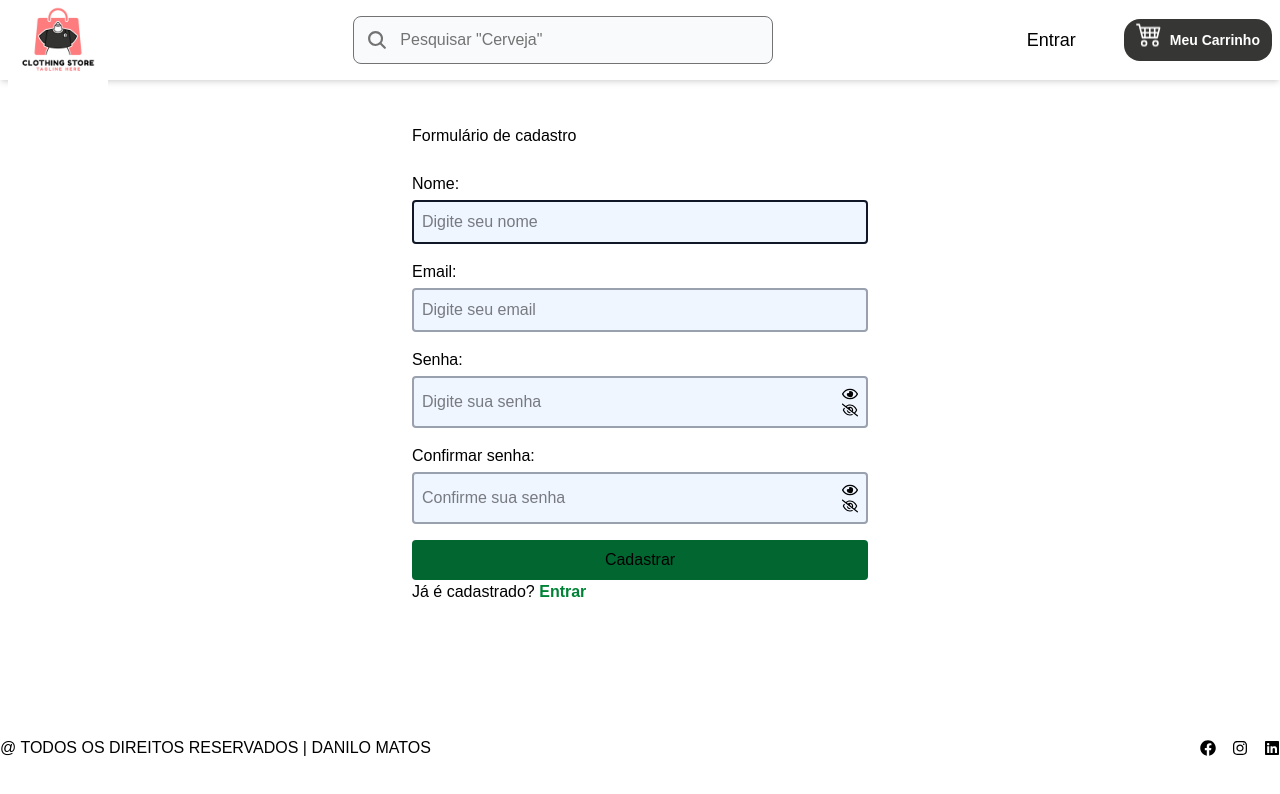
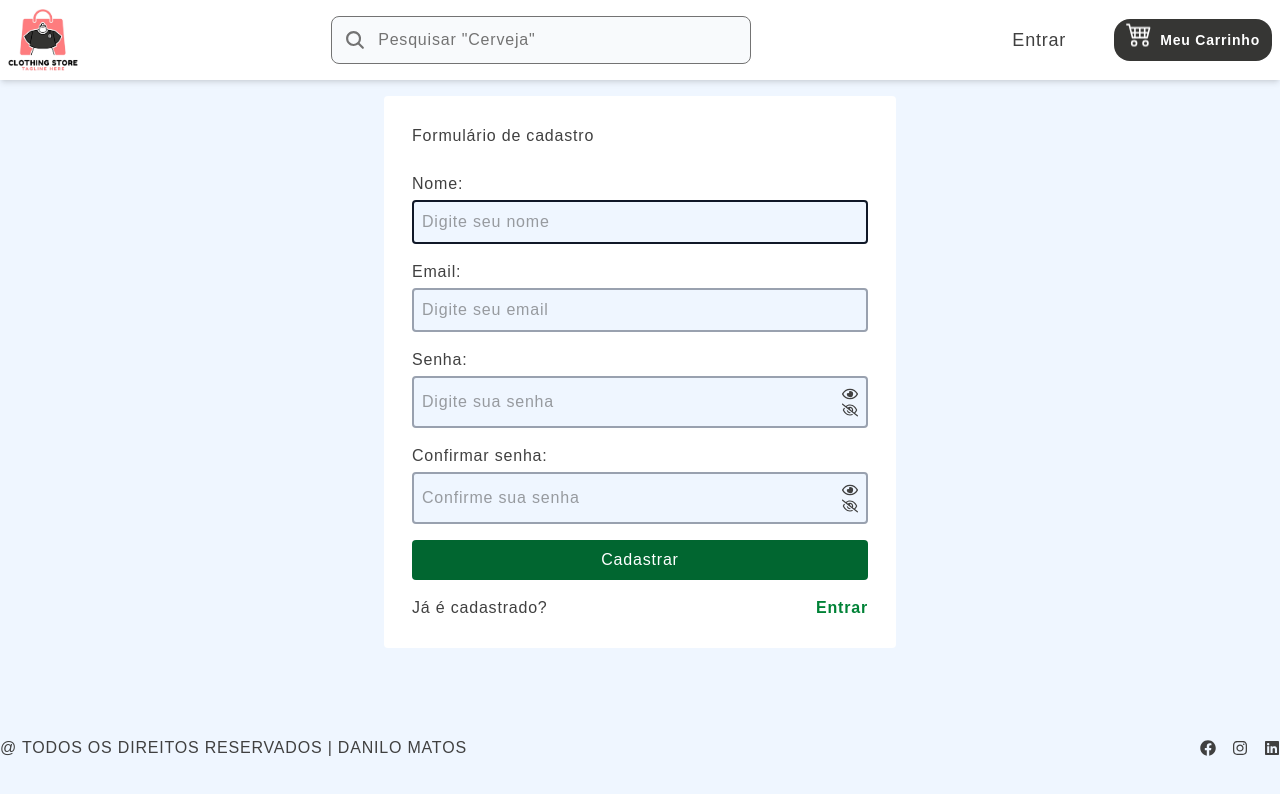
Before and after one commit to dnlMatos/ecommerce, a React (Vite) app in the folder front/: page /register in a window 1280 px wide. Shown: the top 794 px of the page. Built offline with nearby package versions, Linux system fonts and the light colour scheme.

Commit message:
styleForm

```diff
--- a/front/package.json
+++ b/front/package.json
@@ -23,7 +23,6 @@
     "@types/react": "^19.1.2",
     "@types/react-dom": "^19.1.2",
     "@vitejs/plugin-react": "^4.4.1",
-    "autoprefixer": "^10.4.21",
     "eslint": "^9.25.0",
     "eslint-plugin-react-hooks": "^5.2.0",
     "eslint-plugin-react-refresh": "^0.4.19",
--- a/front/src/components/Header.jsx
+++ b/front/src/components/Header.jsx
@@ -24,7 +24,7 @@ const Header = () => {
           <Link to="/" className="h-full flex items-center justify-center">
             <img
               src={logo}
-              width={100}
+              width={70}
               height={60}
               alt="logo"
               className="hidden lg:block"
--- a/front/src/index.css
+++ b/front/src/index.css
@@ -1,6 +1,11 @@
 @import "tailwindcss";
 
-@import url("https://fonts.googleapis.com/css2?family=Poppins:ital,wght@0,100;0,200;0,300;0,400;0,500;0,600;0,700;0,800;0,900;1,100;1,200;1,300;1,400;1,500;1,600;1,700;1,800;1,900&display=swap");
+@theme {
+  --color-primary-100: #228822;
+  --color-primary-200: #008000;
+  --color-secondary-100: #0b1a78;
+  --color-secondary-200: #00b050;
+}
 
 html {
   scroll-behavior: smooth;
@@ -10,7 +15,8 @@ body {
   font-family: "Poppins", sans-serif;
   font-weight: 100;
   font-style: normal;
-  /* @apply bg-blue-50 text-neutral-700 scroll-smooth; */
+  letter-spacing: 0.05em;
+  @apply bg-blue-50 text-neutral-700 scroll-smooth;
 }
 
 .scrollbar-none::-webkit-scrollbar {
@@ -19,9 +25,9 @@ body {
 
 .scrollbarCustom::-webkit-scrollbar {
   width: 10px;
-  /* @apply bg-slate-100; */
+  @apply bg-slate-100;
 }
 
 .scrollbarCustom::-webkit-scrollbar-thumb {
-  /* @apply bg-blue-100 rounded-full; */
+  @apply bg-blue-100 rounded-full;
 }
--- a/front/src/pages/Login.jsx
+++ b/front/src/pages/Login.jsx
@@ -1,4 +1,3 @@
-import React from "react";
 import { FaRegEye } from "react-icons/fa";
 import { FaRegEyeSlash } from "react-icons/fa6";
 import { Link } from "react-router-dom";
@@ -13,7 +12,7 @@ const Login = () => {
             <input
               type="email"
               id="email"
-              className="bg-blue-50 p-2 border-2 border-gray-400 outline-none focus:border-gray-900 rounded"
+              className="bg-blue-50 p-2 border-2 border-gray-400 outline-none focus:border-primary-200 rounded"
               name="email"
               value=""
               onChange=""
@@ -23,7 +22,7 @@ const Login = () => {
 
           <div className="grid gap-1">
             <label htmlFor="password">Senha:</label>
-            <div className="bg-blue-50 p-2 border-2 border-gray-400 rounded flex items-center focus-within:border-gray-900">
+            <div className="bg-blue-50 p-2 border-2 border-gray-400 rounded flex items-center focus-within:border-primary-200">
               <input
                 type="password"
                 id="password"
@@ -43,7 +42,7 @@ const Login = () => {
               Esqueceu senha?
             </Link>
           </div>
-          <button className="bg-green-800 hover:bg-green-700 rounded p-2 cursor-pointer">
+          <button className="bg-green-800 hover:bg-green-700 rounded p-2 cursor-pointer text-white">
             Entrar
           </button>
         </form>
--- a/front/src/pages/Register.jsx
+++ b/front/src/pages/Register.jsx
@@ -1,4 +1,3 @@
-import React from "react";
 import { useState } from "react";
 import { FaRegEye } from "react-icons/fa";
 import { FaRegEyeSlash } from "react-icons/fa6";
@@ -6,11 +5,22 @@ import { Link } from "react-router-dom";
 
 const Register = () => {
   const [showPassword, setShowPassword] = useState(false);
+  const [data, setData] = useState({
+    name: "",
+    email: "",
+    password: "",
+    confirmPassword: "",
+  });
+
+  const handleChange = (e) => {
+    const { name, value } = e.target;
+    setData({ ...data, [name]: value });
+  };
 
   return (
     <section className="w-full container mx-auto px-2">
       <div className="bg-white my-4 w-full max-w-lg mx-auto rounded p-7">
-        <p>Formulário de cadastro</p>
+        <h3 className="">Formulário de cadastro</h3>
         <form className="grid gap-4 mt-6">
           <div className="grid gap-1">
             <label htmlFor="name">Nome:</label>
@@ -20,8 +30,8 @@ const Register = () => {
               autoFocus
               className="bg-blue-50 p-2 border-2 border-gray-400 outline-none focus:border-gray-900 rounded"
               name="name"
-              value=""
-              onChange=""
+              value={data.name}
+              onChange={handleChange}
               placeholder="Digite seu nome"
             />
           </div>
@@ -33,8 +43,8 @@ const Register = () => {
               id="email"
               className="bg-blue-50 p-2 border-2 border-gray-400 outline-none focus:border-gray-900 rounded"
               name="email"
-              value=""
-              onChange=""
+              value={data.email}
+              onChange={handleChange}
               placeholder="Digite seu email"
             />
           </div>
@@ -47,8 +57,8 @@ const Register = () => {
                 id="password"
                 className="w-full outline-none"
                 name="password"
-                value=""
-                onChange=""
+                value={data.password}
+                onChange={handleChange}
                 placeholder="Digite sua senha"
               />
               <div
@@ -68,8 +78,8 @@ const Register = () => {
                 type=""
                 id="confirmPassword"
                 name="confirmPassword"
-                value=""
-                onChange=""
+                value={data.confirmPassword}
+                onChange={handleChange}
                 placeholder="Confirme sua senha"
                 className="w-full outline-none"
               />
@@ -79,11 +89,11 @@ const Register = () => {
               </div>
             </div>
           </div>
-          <button className="bg-green-800 hover:bg-green-700 p-2 rounded">
+          <button className="bg-green-800 hover:bg-green-700 p-2 rounded cursor-pointer text-white">
             Cadastrar
           </button>
         </form>
-        <p>
+        <p className="flex justify-between mt-4">
           Já é cadastrado?{" "}
           <Link
             to={"/login"}
```
Also changed, not shown: front/src/assets/logo.jpg, 1 other file (tests, documents, lock files or other folders).
